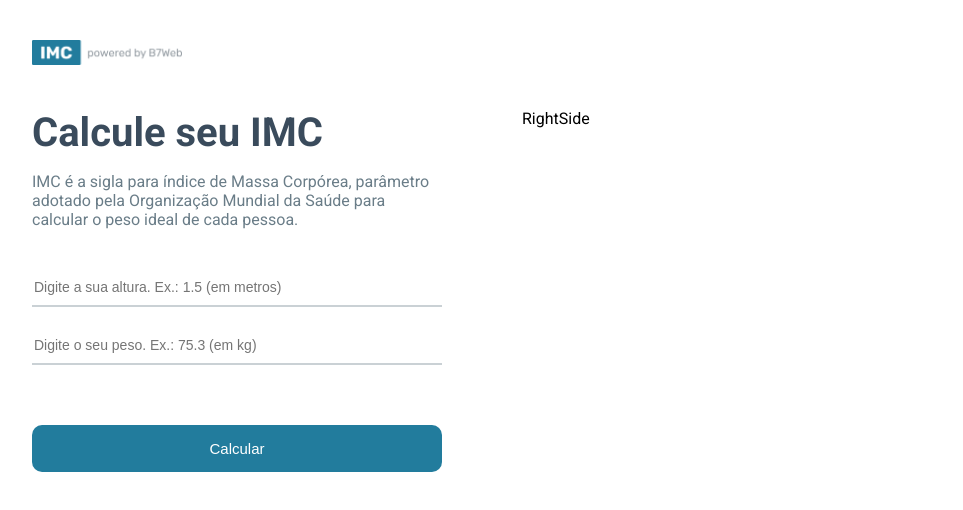
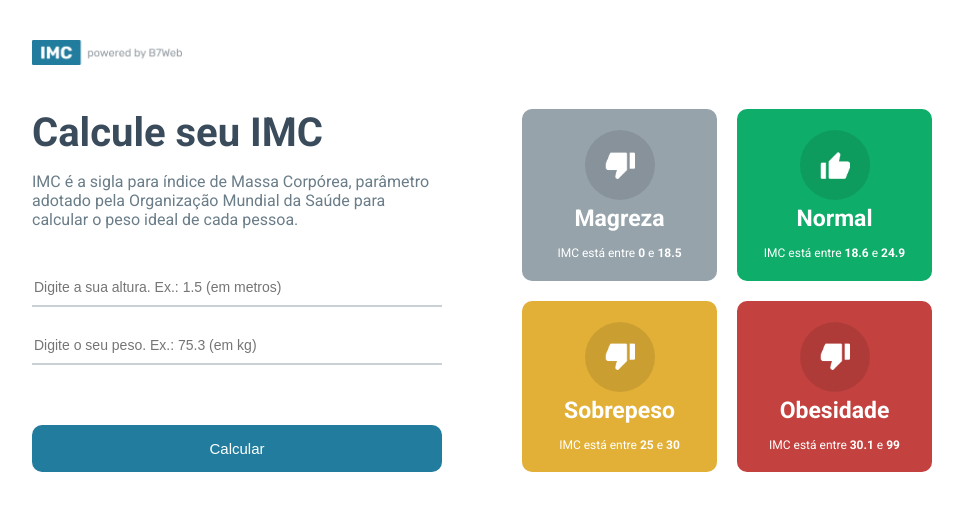
Before and after one commit to maarcos4g/imc-calculator-react, a React (Vite) app: page / in a window 1280 px wide. Shown: the top 510 px of the page, without its empty margins (158-1121 px from the left). Built offline with nearby package versions, Linux system fonts and the light colour scheme.

Commit message:
feat: right container finished

```diff
--- a/src/App.module.css
+++ b/src/App.module.css
@@ -51,13 +51,17 @@ body {
 .buttonCalculate {
   background-color: #227C9D;
   color: #FFF;
+
   font-size: 15px;
+
   border: 0;
   border-radius: 10px;
   padding: 15px 0;
+  margin-top: 40px;
+
   width: 100%;
+
   cursor: pointer;
-  margin-top: 40px;
   transition: all ease .3s;
 }
 
@@ -66,6 +70,14 @@ body {
 }
 
 .rightSide {
+  display: flex;
   flex: 1;
   margin-left: 40px;
 }
+
+.containerGrid {
+  flex: 1;
+  display: grid;
+  grid-template-columns: repeat(2, 1fr);
+  gap: 20px;
+}
--- a/src/App.tsx
+++ b/src/App.tsx
@@ -3,6 +3,7 @@ import { useState } from 'react';
 import styles from './App.module.css'
 
 import poweredImage from './assets/powered.png'
+import { IMCItem } from './components/IMCItem';
 
 import { levels, calculateIMC } from './lib/imc'
 
@@ -22,11 +23,11 @@ function App() {
     <div className={styles.main}>
       <header>
         <div className={styles.headerContainer}>
-          <img src={poweredImage} alt="" width={150} />
+          <img src={poweredImage} alt="Logo da aplicação" width={150} />
         </div>
       </header>
 
-      <div className={styles.container}>
+      <main className={styles.container}>
 
         <div className={styles.leftSide}>
           <h1 className={styles.title}>Calcule seu IMC</h1>
@@ -61,10 +62,14 @@ function App() {
         </div>
 
         <div className={styles.rightSide}>
-          RightSide
+          <div className={styles.containerGrid}>
+            {levels.map((item, key) => (
+              <IMCItem key={key} data={item} />
+            ))}
+          </div>
         </div>
 
-      </div>
+      </main>
     </div>
   )
 }
--- /dev/null
+++ b/src/components/IMCItem/index.tsx
@@ -0,0 +1,36 @@
+import { Level } from '../../lib/imc';
+
+import upIcon from '../../assets/up.png'
+import downIcon from '../../assets/down.png'
+
+import styles from './styles.module.css'
+
+interface Props {
+  data: Level
+}
+
+export function IMCItem({ data }: Props) {
+  return (
+    <div
+      className={styles.main}
+      style={{ backgroundColor: data.color }}
+    >
+      <div className={styles.icon}>
+        <img
+          src={data.icon === 'up' ? upIcon : downIcon}
+          alt={data.icon === 'up' ? "Icone de like para cima" : "Icone de like para baixo"}
+          width={30} />
+      </div>
+
+      <div className={styles.title}>
+        {data.title}
+      </div>
+
+      <div className={styles.info}>
+        <>
+        IMC está entre <strong>{data.imc[0]}</strong> e <strong>{data.imc[1]}</strong>
+        </>
+      </div>
+    </div>
+  );
+}
--- /dev/null
+++ b/src/components/IMCItem/styles.module.css
@@ -0,0 +1,38 @@
+.main {
+  flex: 1;
+
+  color: #FFF;
+
+  border-radius: 10px;
+
+  display: flex;
+  flex-direction: column;
+
+  align-items: center;
+  justify-content: center;
+  padding: 20px;
+}
+
+.icon {
+  width: 70px;
+  height: 70px;
+
+  border-radius: 50%;
+
+  background-color: rgba(0, 0, 0, 0.1);
+
+  display: flex;
+  align-items: center;
+  justify-content: center;
+}
+
+.title {
+  font-size: 23px;
+  font-weight: 700;
+  margin-top: 5px;
+}
+
+.info {
+  font-size: 12px;
+  margin-top: 14px;
+}
--- a/src/lib/imc.ts
+++ b/src/lib/imc.ts
@@ -1,4 +1,4 @@
-interface Level {
+export interface Level {
   title: string;
   color: string;
   icon: 'down' | 'up';
```
